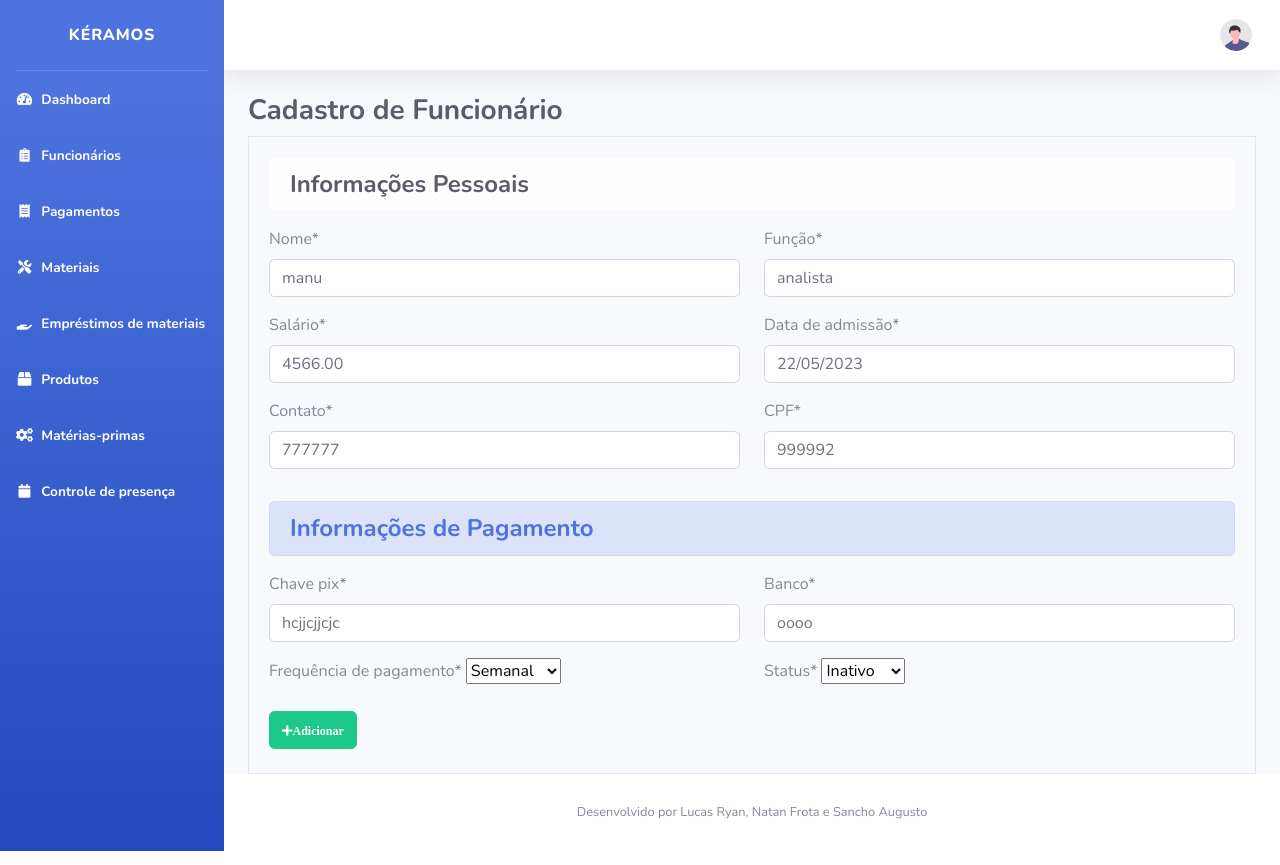
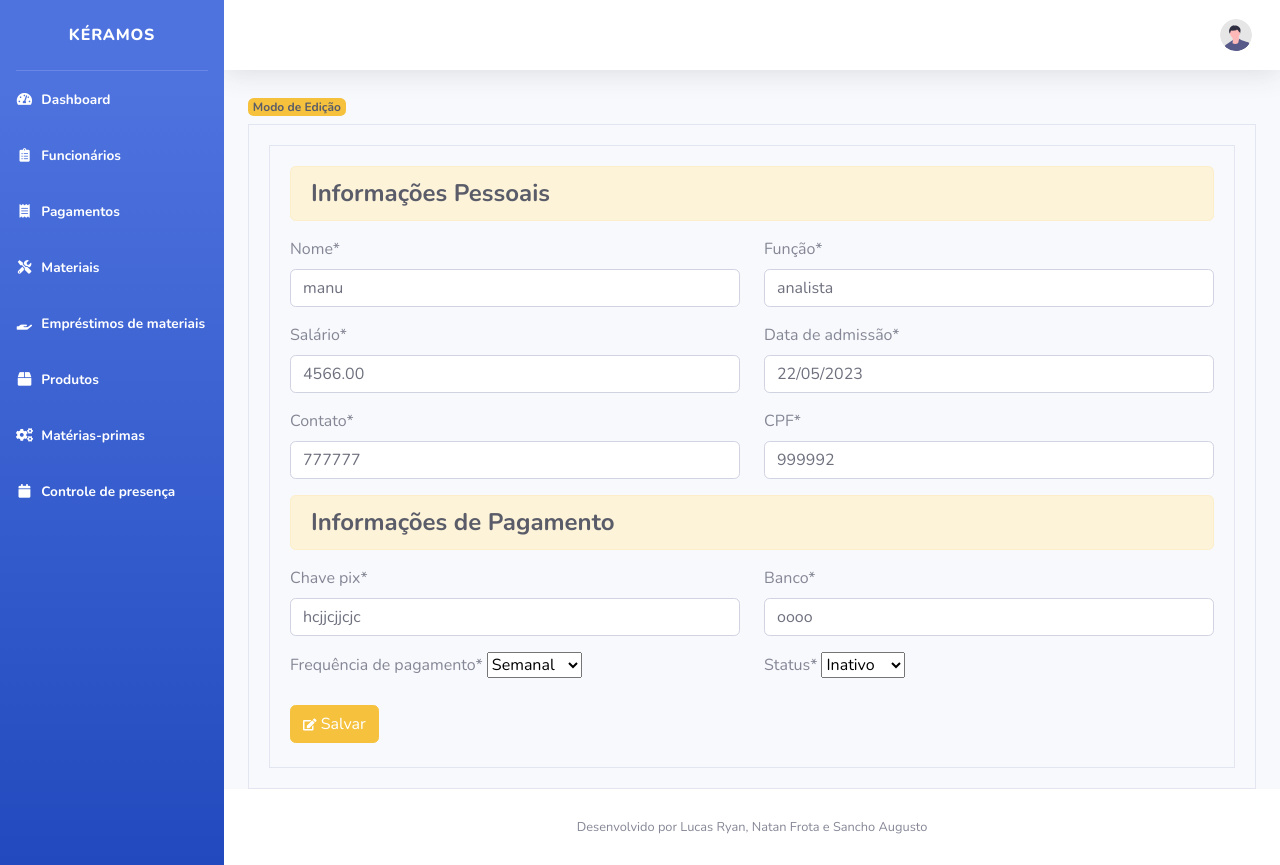
Before and after one commit to lucasxsdw/Gestao_fabrica_ceramica, a Django app: page /funcionario/editar/1/ in a window 1280 px wide. Run offline with Django 5.2, Linux system fonts and the light colour scheme; data comes from the database, SQL or seed files in the repository; both versions use the stored data as it was after the commit; some libraries are stand-ins or nearby versions.

```diff
--- a/funcionario/models.py
+++ b/funcionario/models.py
@@ -9,7 +9,7 @@ class Funcionario(models.Model):
     ]
 
     STATUS_CHOICES = [
-        ('AtivoAT', 'Ativo'),
+        ('Ativo', 'Ativo'),
         ('Inativo', 'Inativo'),
         ('Férias', 'Férias'),
     ]
@@ -21,9 +21,9 @@ class Funcionario(models.Model):
     chave_pix = models.CharField(max_length=255, verbose_name="Chave pix")
     banco = models.CharField(max_length=255, verbose_name="Banco")
     contato = models.CharField(max_length=20, verbose_name="Contato")
-    cpf = models.CharField(max_length=11, verbose_name="CPF")
+    cpf = models.CharField(max_length=15, verbose_name="CPF")
     data_admissao = models.DateField(verbose_name="Data de admissão")
-    frequencia_pagamento = models.CharField(max_length=20,choices=FREQUENCIA_PAGAMENTO_CHOICES, verbose_name="Frequência de pagamento")
+    frequencia_pagamento = models.CharField(max_length=14,choices=FREQUENCIA_PAGAMENTO_CHOICES, verbose_name="Frequência de pagamento")
     status = models.CharField(max_length=10,choices=STATUS_CHOICES, verbose_name="Status")
 
 
--- a/funcionario/views.py
+++ b/funcionario/views.py
@@ -21,7 +21,7 @@ def add_Func(request):
     else:
         form = FuncionarioForm()
 
-    return render(request, 'funcionario/form.html', {'form': form})
+    return render(request, 'funcionario/form.html', {'form': form, 'modo': 'adicionar'})
 
 
 def editar_func(request, id):
@@ -33,7 +33,7 @@ def editar_func(request, id):
              return redirect('funcionario:listar_funcionarios')
     else:
         form = FuncionarioForm(instance=func)
-    return render(request, 'funcionario/form.html', {'form': form})
+    return render(request, 'funcionario/form.html', {'form': form, 'modo': 'editar'})
 
 
 
--- a/templates/funcionario/form.html
+++ b/templates/funcionario/form.html
@@ -2,9 +2,22 @@
 {% load crispy_forms_tags %}
 
 {% block content %}
-<h2 class="h3 font-weight-bold text-dark">Cadastro de Funcionário</h2>
+  {% if modo == 'editar' %}
+    <span class="badge bg-warning text-dark mb-2 font-weight-bold ">Modo de Edição</span>
+  {% else %}
+    <h2 class="h3 font-weight-bold text-dark">Cadastro de Funcionário</h2>
+  {% endif %}
+
+
+    <!--trocar de cor quando estiver editando-->
+<div class="card-body border {% if modo == 'editar' %} bg-warning-sutle{% endif %}">
 <div class="card-body border">
-  <h3 class="h4 font-weight-bold text-dark alert alert-light">Informações Pessoais</h3>
+
+
+
+
+  <h3 class="h4 font-weight-bold text-dark alert {% if modo == 'editar' %}alert-warning{% else %}alert-primary{% endif %}">Informações Pessoais</h3>
+
   <form action="" method="post">
     {% csrf_token %}
     <div class="row">
@@ -37,8 +50,10 @@
 
     </div>
 
- <h3 class="text-primary h4 font-weight-bold alert alert-primary mt-3">Informações de Pagamento</h3>
-    <div class="row">
+  <h3 class="h4 font-weight-bold text-dark alert {% if modo == 'editar' %}alert-warning{% else %}alert-primary{% endif %}">Informações de Pagamento</h3>
+
+
+  <div class="row">
 
         <div class="col-md-6 ">
             {{ form.chave_pix|as_crispy_field }}
@@ -63,12 +78,18 @@
 
 
 
- <button type="submit" class="btn btn-success my-1">
-  <i class="fas fa-plus fa-xs">Adicionar</i>
- </button>
 
-  </form>
+    <button type="submit" class="btn {% if modo == 'editar' %}btn-warning{% else %}btn-success{% endif %} my-1">
+        {% if modo == 'editar' %}
+            <i class="fas fa-edit fa-xs"></i> Salvar
+        {% else %}
+            <i class="fas fa-plus fa-xs"></i> Adicionar
+        {% endif %}
+    </button>
+
+</form>
 
 
 </div>
+</div>
 {% endblock %}
```
Also changed, not shown: templates/funcionario/detalhar.html (+16 -1 lines), db.sqlite3.
